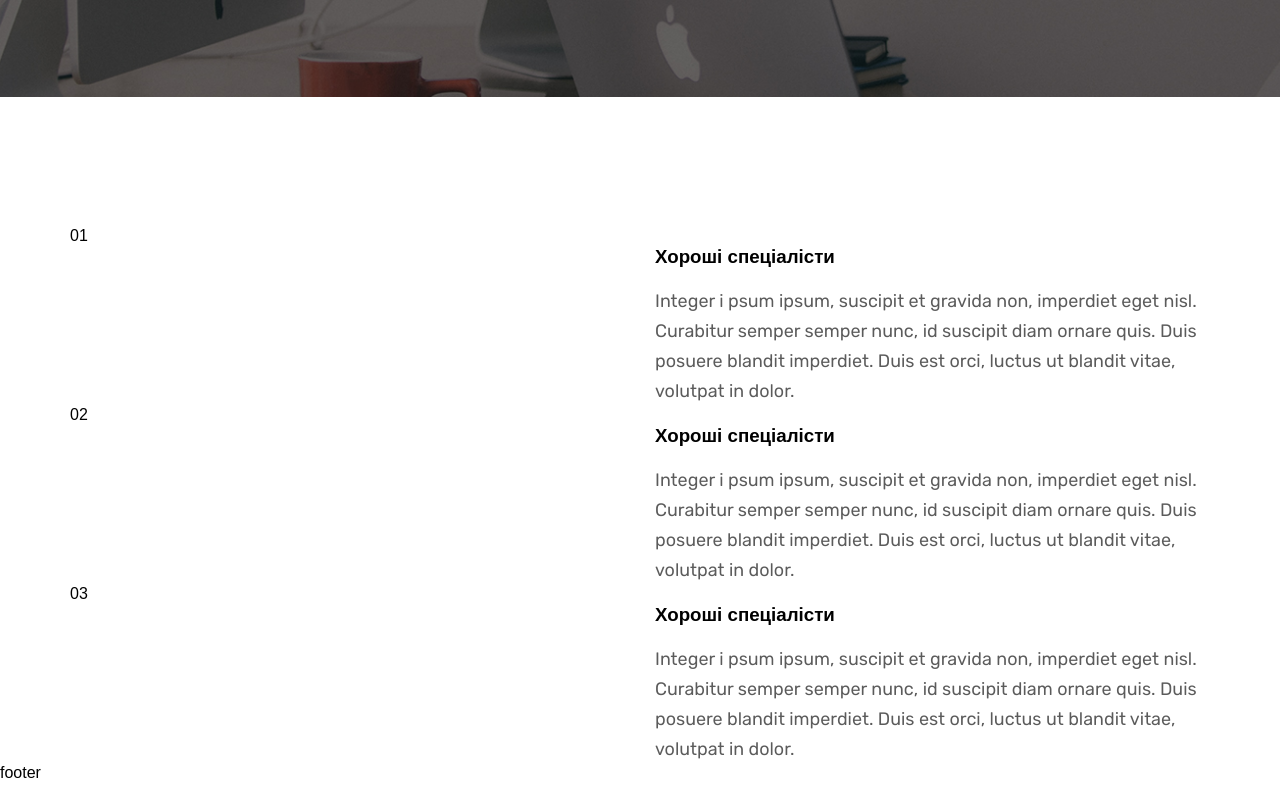
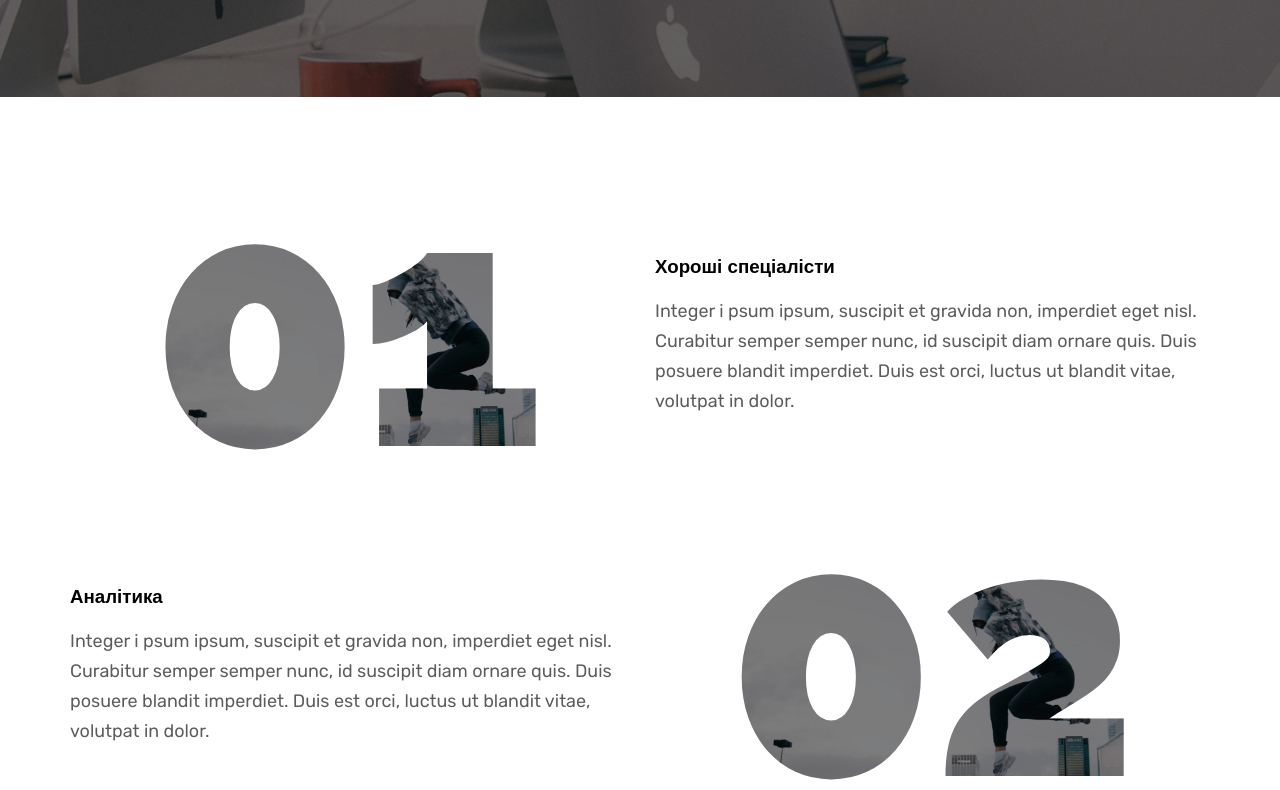
Before and after one commit to mentikora/wld-redesign, a website built with webpack: page dist/index.html in a window 1280 px wide. Shown: the part 6020-6810 px from the top of the page. Built offline with nearby package versions, Linux system fonts and the light colour scheme.

Commit message:
business-item, business-item__number

```diff
--- a/src/styles/application.scss
+++ b/src/styles/application.scss
@@ -11,5 +11,6 @@
 @import "components/service-item.scss";
 @import "components/adv-price.scss";
 @import "components/portfolio-item.scss";
+@import "components/business-item.scss";
 
 @import "pages/mainpage.scss";
--- /dev/null
+++ b/src/styles/components/business-item.scss
@@ -0,0 +1,52 @@
+.business-item{
+	display: flex;
+	align-items: center;
+
+	height: 200px;
+	margin:{
+		bottom: 130px;
+	}
+
+	&__number{
+		-webkit-background-clip: text;
+    -webkit-text-fill-color: transparent;
+    position: relative;
+    background:{
+    	repeat: no-repeat;
+    	size: cover;
+    	position: 50%;
+    	image: url(#{$images-path}welcome-slide.jpg);
+    }
+		text: {
+			align: center;
+		}
+		font: {
+			weight: 900;
+			size: 338px;
+			family: $raleway;
+		}
+
+		&__01::before{
+			content: '01';
+		}
+		&__02::before{
+			content: '02';
+		}
+		&__03::before{
+			content: '03';
+		}
+
+		&::before{
+			display: block;
+			position: absolute;
+			top: 0;
+			left: 0;
+			width: 100%;
+			height: 100%;
+			z-index: 2;
+			-webkit-background-clip: text;
+	    -webkit-text-fill-color: transparent;
+	    background-color: rgba($color-black, .5);
+		}
+	}
+}
```
Also changed, not shown: dist/index.html.
